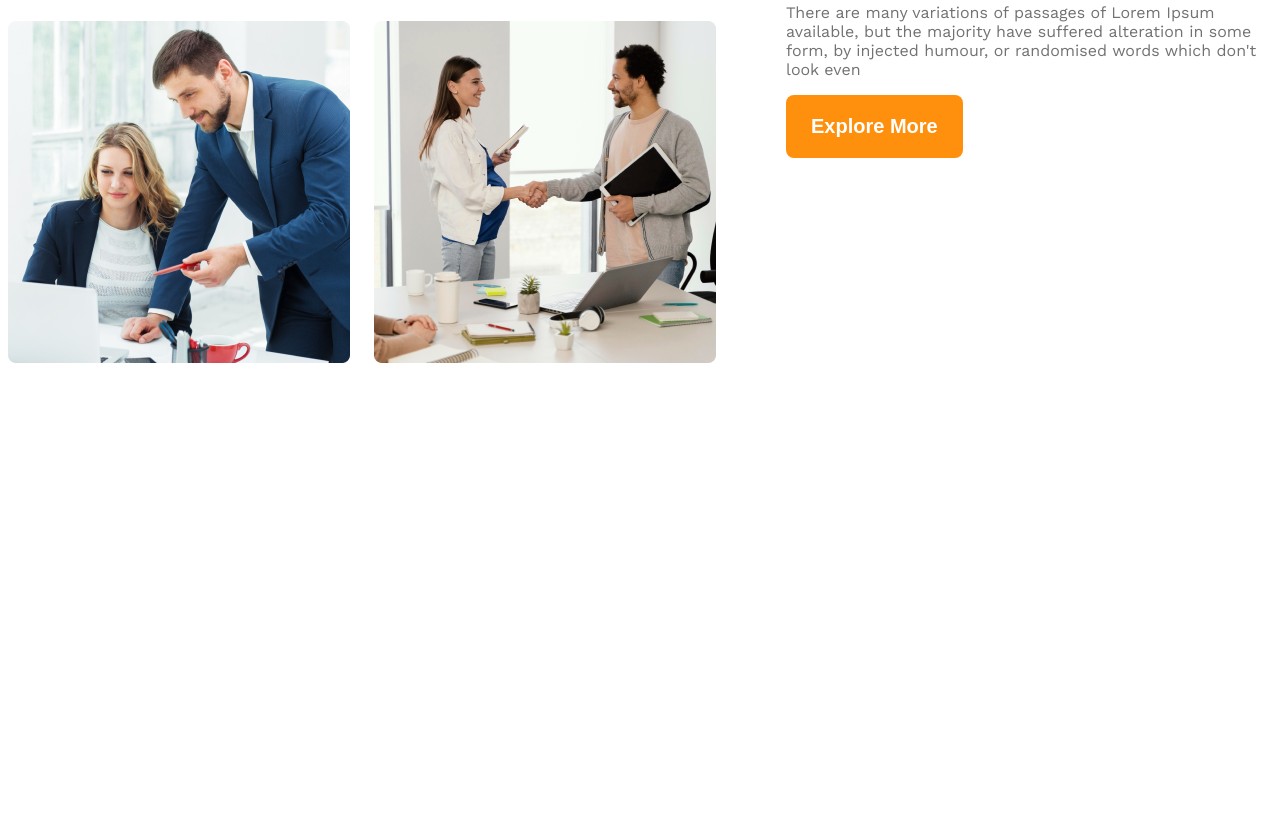
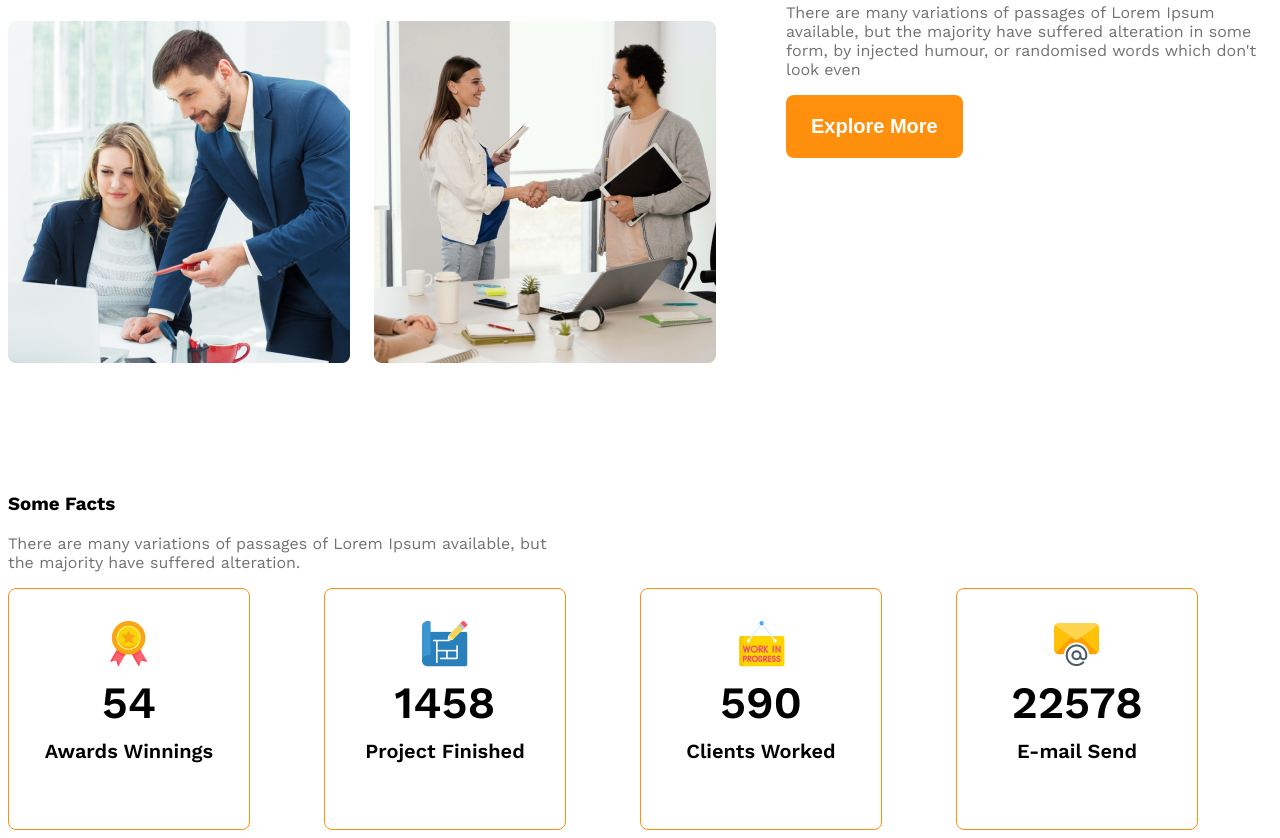
Before and after one commit to theashikulakash/G3-Architects-Responsive-LandingPage, a plain HTML site: page 9-1 G3 Architects Project/index.html in a window 1280 px wide. Shown: the part 1659-2497 px from the top of the page. Before the commit the page ends 2030 px from the top, so only its background shows below. Drawn offline with nearby package versions, Linux system fonts and the light colour scheme.

Commit message:
cards section done

```diff
--- a/9-1 G3 Architects Project/index.html
+++ b/9-1 G3 Architects Project/index.html
@@ -8,7 +8,7 @@
     <link rel="preconnect" href="https://fonts.gstatic.com" crossorigin>
     <link href="https://fonts.googleapis.com/css2?family=Work+Sans:ital,wght@0,100..900;1,100..900&display=swap"
         rel="stylesheet">
-        <link rel="stylesheet" href="style.css">
+    <link rel="stylesheet" href="style.css">
     <title>G3 Architect</title>
 </head>
 
@@ -26,7 +26,9 @@
         <div class="banner">
             <div class="banner-content">
                 <h1 class="banner-title">Brand New Group of Architects</h1>
-                <p class="banner-description">There are many variations of passages of Lorem Ipsum available, but the majority have suffered alteration in some form, by injected humour, or randomised words which don't look even</p>
+                <p class="banner-description">There are many variations of passages of Lorem Ipsum available, but the
+                    majority have suffered alteration in some form, by injected humour, or randomised words which don't
+                    look even</p>
                 <button class="btn-primary">Explore More</button>
             </div>
             <img class="banner-image" src="images/banner.png" alt="">
@@ -41,9 +43,46 @@
                 <img src="images/team4.png" alt="architects congratulating">
             </div>
             <div class="team-features">
-                <h3><span id="Quick-list" class="text-03">Quick list</span><span id="of-Our" class="text-01"> of Our</span><span id="Features" class="text-main"> Features</span></h3>
-                <p class="text-03">There are many variations of passages of Lorem Ipsum available, but the majority have suffered alteration in some form, by injected humour, or randomised words which don't look even</p>
+                <h3><span id="Quick-list" class="text-03">Quick list</span><span id="of-Our" class="text-01"> of
+                        Our</span><span id="Features" class="text-main"> Features</span></h3>
+                <p class="text-03">There are many variations of passages of Lorem Ipsum available, but the majority have
+                    suffered alteration in some form, by injected humour, or randomised words which don't look even</p>
                 <button class="btn-primary">Explore More</button>
+            </div>
+        </section>
+        <section class="facts">
+            <h3 class="section-title">Some Facts</h3>
+            <p class="text-03 fact-description">There are many variations of passages of Lorem Ipsum available, but the majority have
+                suffered alteration.</p>
+            <div class="facts-container">
+                <div class="fact-card display-flex">
+                    <div>
+                        <img src="images/icons/ribon.png" class="fact-icon" alt="">
+                        <h4 class="fact-number">54</h4>
+                        <h5 class="fact-name">Awards Winnings</h5>
+                    </div>
+                </div>
+                <div class="fact-card display-flex">
+                    <div>
+                        <img src="images/icons/projects.png" class="fact-icon" alt="">
+                        <h4 class="fact-number">1458</h4>
+                        <h5 class="fact-name">Project Finished</h5>
+                    </div>
+                </div>
+                <div class="fact-card display-flex">
+                    <div>
+                        <img src="images/icons/customers.png" class="fact-icon" alt="">
+                        <h4 class="fact-number">590</h4>
+                        <h5 class="fact-name">Clients Worked</h5>
+                    </div>
+                </div>
+                <div class="fact-card display-flex">
+                    <div>
+                        <img src="images/icons/email.png" class="fact-icon" alt="">
+                        <h4 class="fact-number">22578</h4>
+                        <h5 class="fact-name">E-mail Send</h5>
+                    </div>
+                </div>
             </div>
         </section>
     </main>
--- a/9-1 G3 Architects Project/style.css
+++ b/9-1 G3 Architects Project/style.css
@@ -115,6 +115,34 @@ main {
     font-weight: 500;
 }
 
+/* fact section style  */
+.facts-container {
+    display: grid;
+    grid-template-columns: repeat(4, 1fr);
+}
+.fact-card {
+    border: 1px solid #ff900e;
+    height: 240px;
+    width: 240px;
+    border-radius: 8px;
+    justify-content: center;
+    align-items: center;
+    text-align: center;
+}
+.fact-number {
+    font-size: 2.8rem;
+    font-weight: 600;
+    margin-top: 5px;
+    margin-bottom: 10px;
+}
+.fact-name {
+    font-size: 1.25rem;
+    font-weight: 600;
+    margin-top: 10px;
+}
+.fact-description {
+    max-width: 540px;
+}
 
 /* responsive media quary  */
 @media screen and (max-width: 576px) {
```
